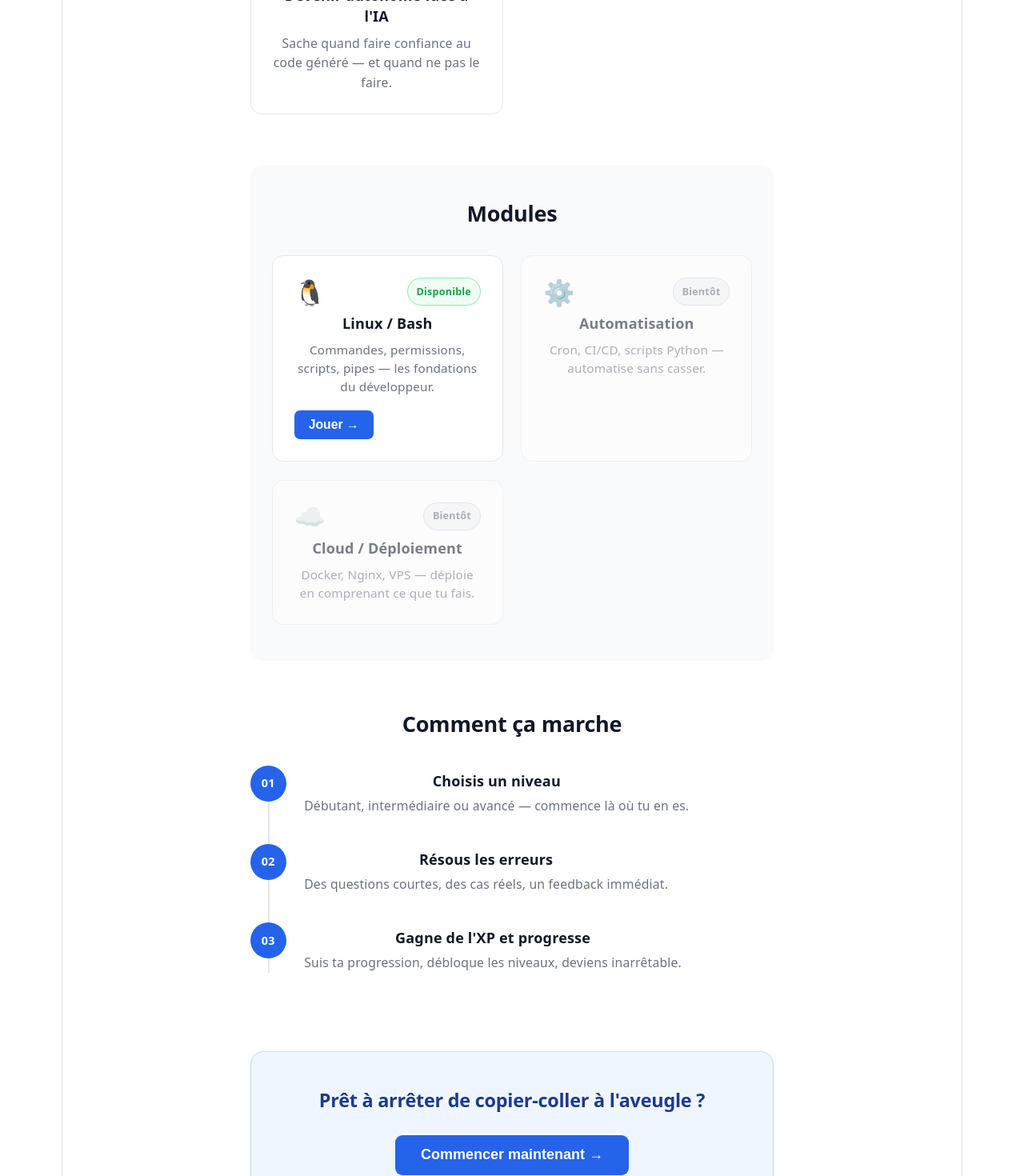
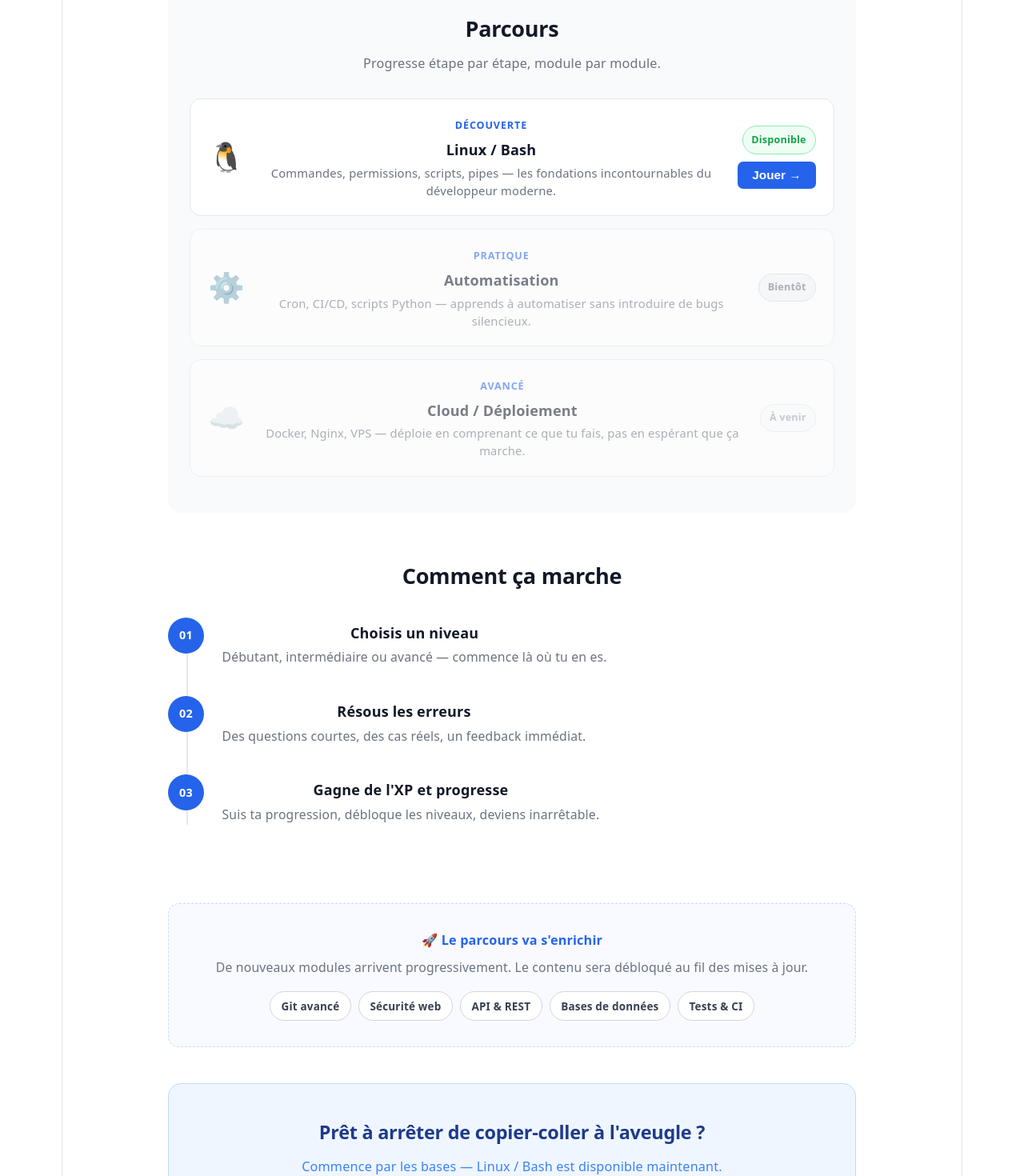
Before and after one commit to liabra/vibebug, a React (Vite) app: page / in a window 1280 px wide. Shown: the part 900-2370 px from the top of the page at 80% size. Built offline with nearby package versions, Linux system fonts and the light colour scheme.

Commit message:
Add learning paths and upcoming modules to HomePage

```diff
--- a/src/pages/HomePage.jsx
+++ b/src/pages/HomePage.jsx
@@ -18,26 +18,31 @@ const WHY_ITEMS = [
   },
 ]
 
-const MODULES = [
+const PARCOURS = [
   {
+    level: 'Découverte',
     icon: '🐧',
     title: 'Linux / Bash',
-    desc: 'Commandes, permissions, scripts, pipes — les fondations du développeur.',
+    desc: 'Commandes, permissions, scripts, pipes — les fondations incontournables du développeur moderne.',
     status: 'active',
   },
   {
+    level: 'Pratique',
     icon: '⚙️',
     title: 'Automatisation',
-    desc: 'Cron, CI/CD, scripts Python — automatise sans casser.',
+    desc: 'Cron, CI/CD, scripts Python — apprends à automatiser sans introduire de bugs silencieux.',
     status: 'soon',
   },
   {
+    level: 'Avancé',
     icon: '☁️',
     title: 'Cloud / Déploiement',
-    desc: 'Docker, Nginx, VPS — déploie en comprenant ce que tu fais.',
-    status: 'soon',
+    desc: 'Docker, Nginx, VPS — déploie en comprenant ce que tu fais, pas en espérant que ça marche.',
+    status: 'later',
   },
 ]
+
+const UPCOMING = ['Git avancé', 'Sécurité web', 'API & REST', 'Bases de données', 'Tests & CI']
 
 const STEPS = [
   { number: '01', title: 'Choisis un niveau', desc: 'Débutant, intermédiaire ou avancé — commence là où tu en es.' },
@@ -86,32 +91,38 @@ export default function HomePage() {
         </div>
       </section>
 
-      {/* Modules */}
+      {/* Parcours */}
       <section style={{ ...styles.section, background: '#f9fafb', borderRadius: '16px', padding: '2.5rem 1.5rem' }}>
-        <h2 style={styles.sectionTitle}>Modules</h2>
-        <div style={styles.grid3}>
-          {MODULES.map((mod) => (
-            <div
-              key={mod.title}
-              style={{
-                ...styles.moduleCard,
-                ...(mod.status === 'soon' ? styles.moduleCardSoon : {}),
-              }}
-            >
-              <div style={styles.moduleTop}>
-                <span style={styles.moduleIcon}>{mod.icon}</span>
-                {mod.status === 'soon' && <span style={styles.soonBadge}>Bientôt</span>}
-                {mod.status === 'active' && <span style={styles.activeBadge}>Disponible</span>}
+        <h2 style={styles.sectionTitle}>Parcours</h2>
+        <p style={styles.sectionSub}>Progresse étape par étape, module par module.</p>
+        <div style={styles.parcoursGrid}>
+          {PARCOURS.map((mod) => {
+            const dimmed = mod.status !== 'active'
+            return (
+              <div key={mod.title} style={{ ...styles.parcoursCard, opacity: dimmed ? 0.55 : 1 }}>
+                <div style={styles.parcoursLeft}>
+                  <span style={styles.parcoursIcon}>{mod.icon}</span>
+                </div>
+                <div style={styles.parcoursBody}>
+                  <span style={styles.parcoursLevel}>{mod.level}</span>
+                  <h3 style={styles.parcoursTitle}>{mod.title}</h3>
+                  <p style={styles.parcoursDesc}>{mod.desc}</p>
+                </div>
+                <div style={styles.parcoursRight}>
+                  {mod.status === 'active' && (
+                    <>
+                      <span style={styles.activeBadge}>Disponible</span>
+                      <button onClick={() => navigate('/levels')} style={styles.parcoursBtn}>
+                        Jouer →
+                      </button>
+                    </>
+                  )}
+                  {mod.status === 'soon' && <span style={styles.soonBadge}>Bientôt</span>}
+                  {mod.status === 'later' && <span style={styles.laterBadge}>À venir</span>}
+                </div>
               </div>
-              <h3 style={styles.moduleTitle}>{mod.title}</h3>
-              <p style={styles.moduleDesc}>{mod.desc}</p>
-              {mod.status === 'active' && (
-                <button onClick={() => navigate('/levels')} style={styles.moduleBtn}>
-                  Jouer →
-                </button>
-              )}
-            </div>
-          ))}
+            )
+          })}
         </div>
       </section>
 
@@ -132,9 +143,23 @@ export default function HomePage() {
         </div>
       </section>
 
+      {/* Teaser */}
+      <section style={styles.teaser}>
+        <p style={styles.teaserLabel}>🚀 Le parcours va s'enrichir</p>
+        <p style={styles.teaserText}>
+          De nouveaux modules arrivent progressivement. Le contenu sera débloqué au fil des mises à jour.
+        </p>
+        <div style={styles.teaserChips}>
+          {UPCOMING.map((topic) => (
+            <span key={topic} style={styles.teaserChip}>{topic}</span>
+          ))}
+        </div>
+      </section>
+
       {/* Final CTA */}
       <section style={styles.ctaSection}>
         <h2 style={styles.ctaTitle}>Prêt à arrêter de copier-coller à l'aveugle ?</h2>
+        <p style={styles.ctaSub}>Commence par les bases — Linux / Bash est disponible maintenant.</p>
         <button onClick={() => navigate('/levels')} style={styles.btnPrimary}>
           Commencer maintenant →
         </button>
@@ -258,26 +283,86 @@ const styles = {
     margin: 0,
   },
 
-  /* Module cards */
-  moduleCard: {
-    padding: '1.5rem',
+  /* Parcours */
+  sectionSub: {
+    textAlign: 'center',
+    color: '#6b7280',
+    fontSize: '0.9rem',
+    marginTop: '-1.25rem',
+    marginBottom: '1.75rem',
+  },
+  parcoursGrid: {
+    display: 'flex',
+    flexDirection: 'column',
+    gap: '0.875rem',
+  },
+  parcoursCard: {
+    display: 'flex',
+    alignItems: 'center',
+    gap: '1rem',
+    padding: '1.125rem 1.25rem',
     background: '#fff',
     border: '1.5px solid #e5e7eb',
     borderRadius: '14px',
+    flexWrap: 'wrap',
+  },
+  parcoursLeft: {
+    flexShrink: 0,
+  },
+  parcoursIcon: {
+    fontSize: '2rem',
+    lineHeight: 1,
+  },
+  parcoursBody: {
+    flex: 1,
+    minWidth: '160px',
+  },
+  parcoursLevel: {
+    fontSize: '0.7rem',
+    fontWeight: '700',
+    color: '#2563eb',
+    textTransform: 'uppercase',
+    letterSpacing: '0.07em',
+    display: 'block',
+    marginBottom: '0.2rem',
+  },
+  parcoursTitle: {
+    fontSize: '1rem',
+    fontWeight: '700',
+    color: '#111827',
+    margin: '0 0 0.25rem',
+  },
+  parcoursDesc: {
+    fontSize: '0.82rem',
+    color: '#6b7280',
+    lineHeight: 1.5,
+    margin: 0,
+  },
+  parcoursRight: {
     display: 'flex',
     flexDirection: 'column',
+    alignItems: 'flex-end',
     gap: '0.5rem',
+    flexShrink: 0,
   },
-  moduleCardSoon: {
-    opacity: 0.55,
+  parcoursBtn: {
+    padding: '0.45rem 1rem',
+    background: '#2563eb',
+    color: '#fff',
+    border: 'none',
+    borderRadius: '7px',
+    fontSize: '0.85rem',
+    fontWeight: '600',
+    cursor: 'pointer',
   },
-  moduleTop: {
-    display: 'flex',
-    justifyContent: 'space-between',
-    alignItems: 'center',
-  },
-  moduleIcon: {
-    fontSize: '1.75rem',
+  activeBadge: {
+    fontSize: '0.7rem',
+    fontWeight: '700',
+    color: '#16a34a',
+    background: '#f0fdf4',
+    border: '1px solid #86efac',
+    borderRadius: '999px',
+    padding: '0.2rem 0.6rem',
   },
   soonBadge: {
     fontSize: '0.7rem',
@@ -288,39 +373,51 @@ const styles = {
     borderRadius: '999px',
     padding: '0.2rem 0.6rem',
   },
-  activeBadge: {
+  laterBadge: {
     fontSize: '0.7rem',
     fontWeight: '700',
-    color: '#16a34a',
-    background: '#f0fdf4',
-    border: '1px solid #86efac',
+    color: '#9ca3af',
+    background: '#f9fafb',
+    border: '1px solid #e5e7eb',
     borderRadius: '999px',
     padding: '0.2rem 0.6rem',
   },
-  moduleTitle: {
-    fontSize: '1rem',
+
+  /* Teaser */
+  teaser: {
+    textAlign: 'center',
+    marginBottom: '2.5rem',
+    padding: '1.75rem 1.5rem',
+    background: '#f8faff',
+    border: '1px dashed #bfdbfe',
+    borderRadius: '14px',
+  },
+  teaserLabel: {
+    fontSize: '0.9rem',
     fontWeight: '700',
-    color: '#111827',
-    margin: 0,
+    color: '#2563eb',
+    margin: '0 0 0.5rem',
   },
-  moduleDesc: {
-    fontSize: '0.85rem',
+  teaserText: {
+    fontSize: '0.875rem',
     color: '#6b7280',
-    lineHeight: 1.5,
-    margin: 0,
-    flexGrow: 1,
+    margin: '0 0 1rem',
+    lineHeight: 1.55,
   },
-  moduleBtn: {
-    marginTop: '0.5rem',
-    padding: '0.5rem 1rem',
-    background: '#2563eb',
-    color: '#fff',
-    border: 'none',
-    borderRadius: '7px',
-    fontSize: '0.875rem',
+  teaserChips: {
+    display: 'flex',
+    flexWrap: 'wrap',
+    gap: '0.5rem',
+    justifyContent: 'center',
+  },
+  teaserChip: {
+    fontSize: '0.75rem',
     fontWeight: '600',
-    cursor: 'pointer',
-    alignSelf: 'flex-start',
+    color: '#374151',
+    background: '#fff',
+    border: '1px solid #d1d5db',
+    borderRadius: '999px',
+    padding: '0.25rem 0.75rem',
   },
 
   /* Steps */
@@ -386,7 +483,12 @@ const styles = {
     fontSize: '1.3rem',
     fontWeight: '800',
     color: '#1e3a8a',
-    marginBottom: '1.5rem',
+    marginBottom: '0.75rem',
     lineHeight: 1.35,
   },
+  ctaSub: {
+    fontSize: '0.9rem',
+    color: '#3b82f6',
+    marginBottom: '1.5rem',
+  },
 }
```
